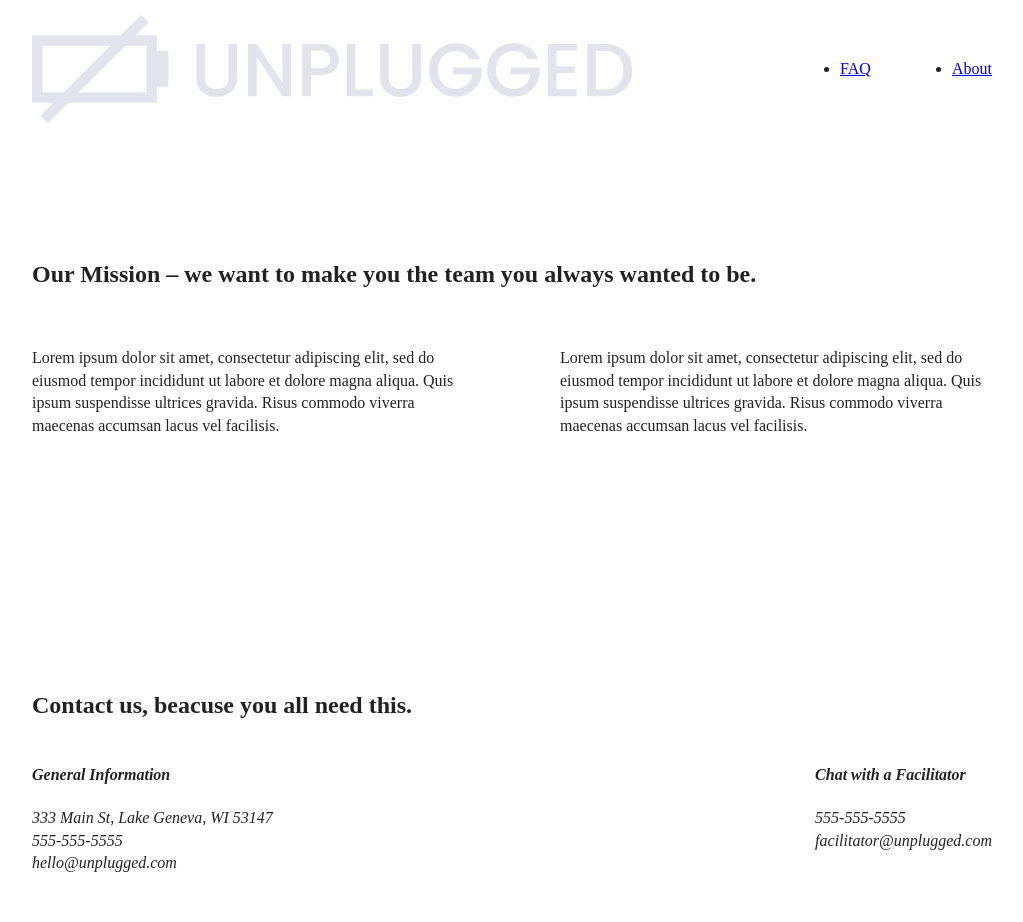
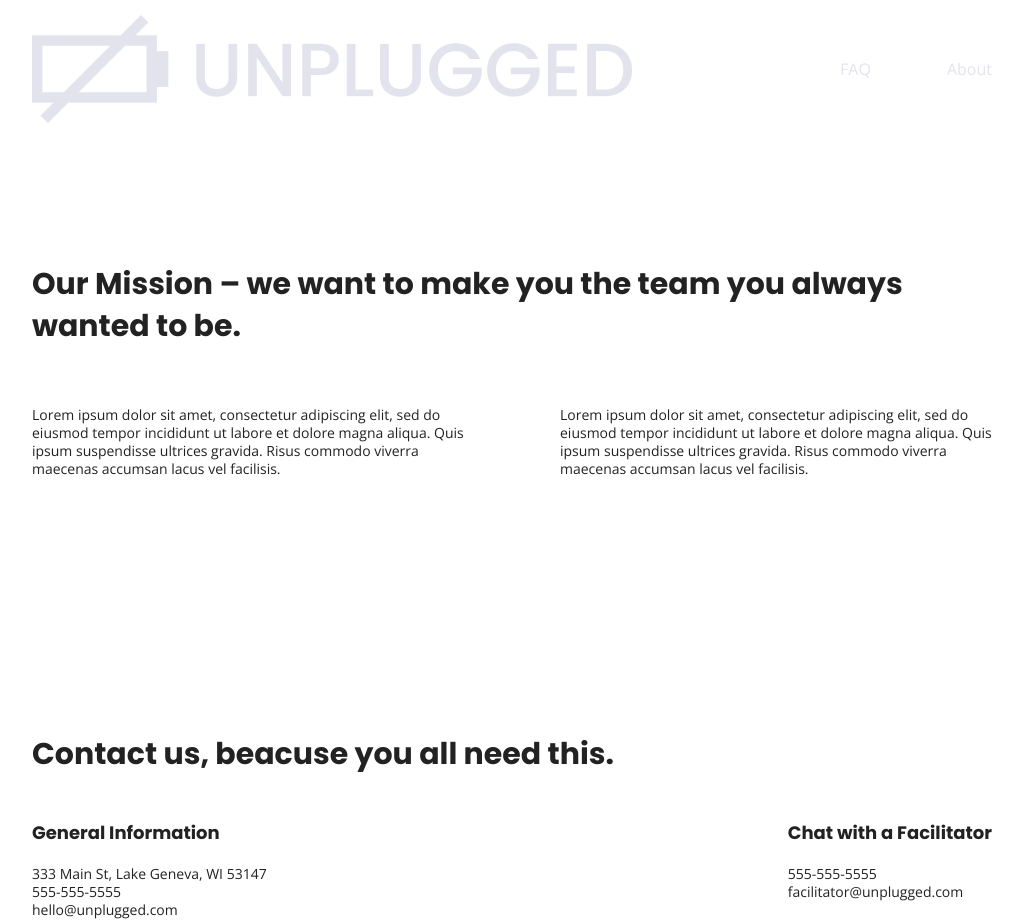
Before and after one commit to dayna-schlenk/206_unplugged, a website: page about/index.html in a window 1280 px wide. Shown: the top 922 px of the page, without its empty margins (128-1151 px from the left). Drawn offline with nearby package versions, Linux system fonts and the light colour scheme; files whose address does not match are found by name.

Commit message:
Added font and text styles

```diff
--- a/about/index.html
+++ b/about/index.html
@@ -18,6 +18,8 @@
 
   <link rel="stylesheet" href="../css/normalize.css">
   <link rel="stylesheet" href="../css/main.css">
+
+  <link href="https://fonts.googleapis.com/css?family=Open+Sans:400,700|Poppins:500,700" rel="stylesheet">
 
   <meta name="theme-color" content="#fafafa">
 </head>
--- a/css/main.css
+++ b/css/main.css
@@ -86,6 +86,60 @@ textarea {
 /* ==========================================================================
    Author's custom styles
    ========================================================================== */
+
+/* General Styles */
+
+html {
+  font-size: 16px;
+}
+
+body {
+  font-family: 'Open Sans', sans-serif;
+  font-size: 1em;
+  text-align: left;
+}
+
+ul, ol {
+  list-style-type: none;
+}
+
+a {
+  color: #e2e3ed;
+  text-decoration: none;
+}
+
+h2 {
+  font-family: 'Poppins', sans-serif;
+  font-size: 1.875em;
+}
+
+h3, h4 {
+  font-family: 'Poppins', sans-serif;
+  margin: 20px 0;
+  font-size: 1.125em;
+}
+
+p {
+  font-size: .875em;
+  line-height: 1.285;
+}
+
+img {
+
+}
+
+figure {
+
+}
+
+address {
+  font-style: normal;
+}
+
+.content-wrapper {
+  width: 90%;
+  margin: 50px 0;
+}
 
 .content-wrapper {
   width: 90%;
```
Also changed, not shown: faq/index.html (+2 -0 lines), index.html (+2 -0 lines).
